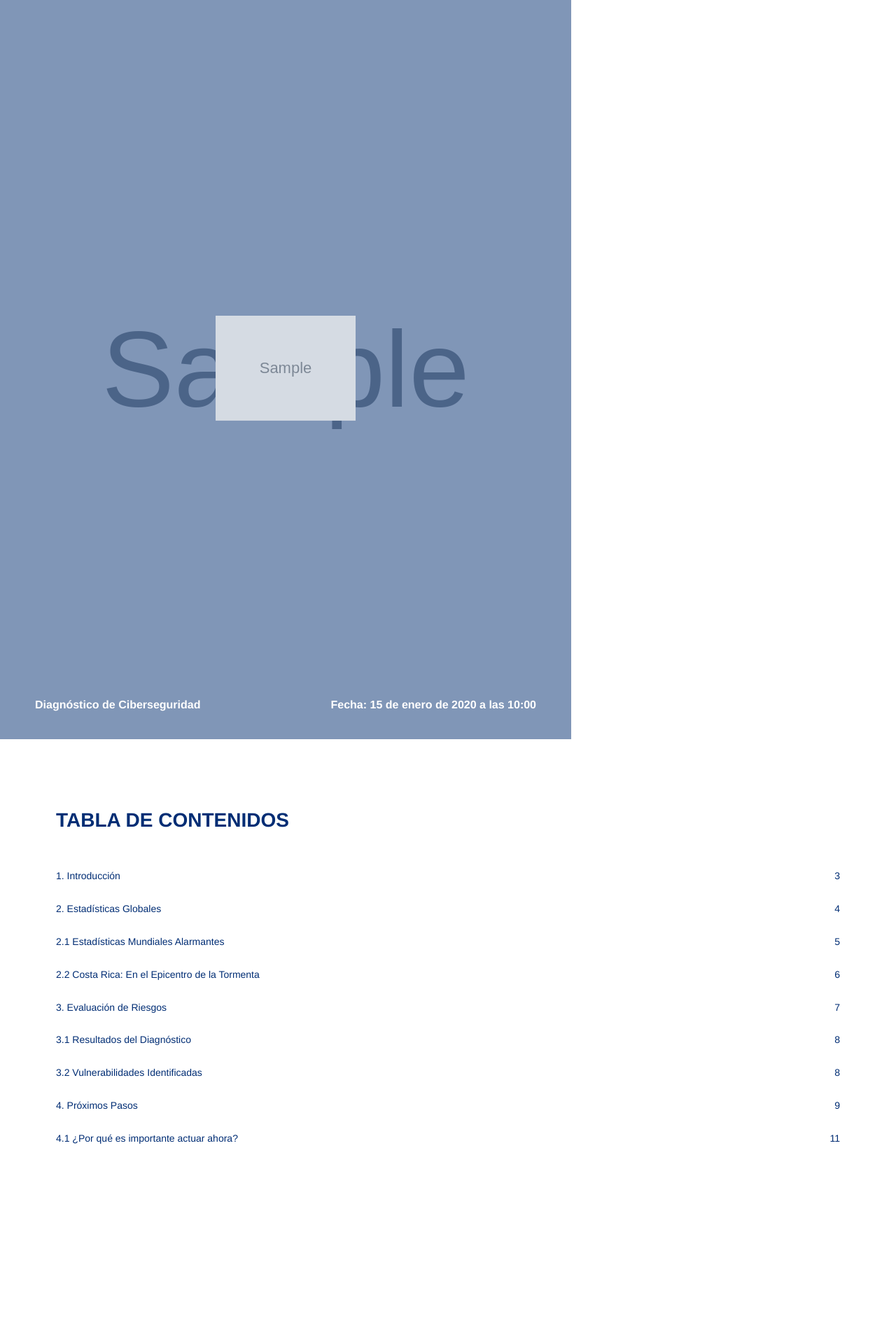
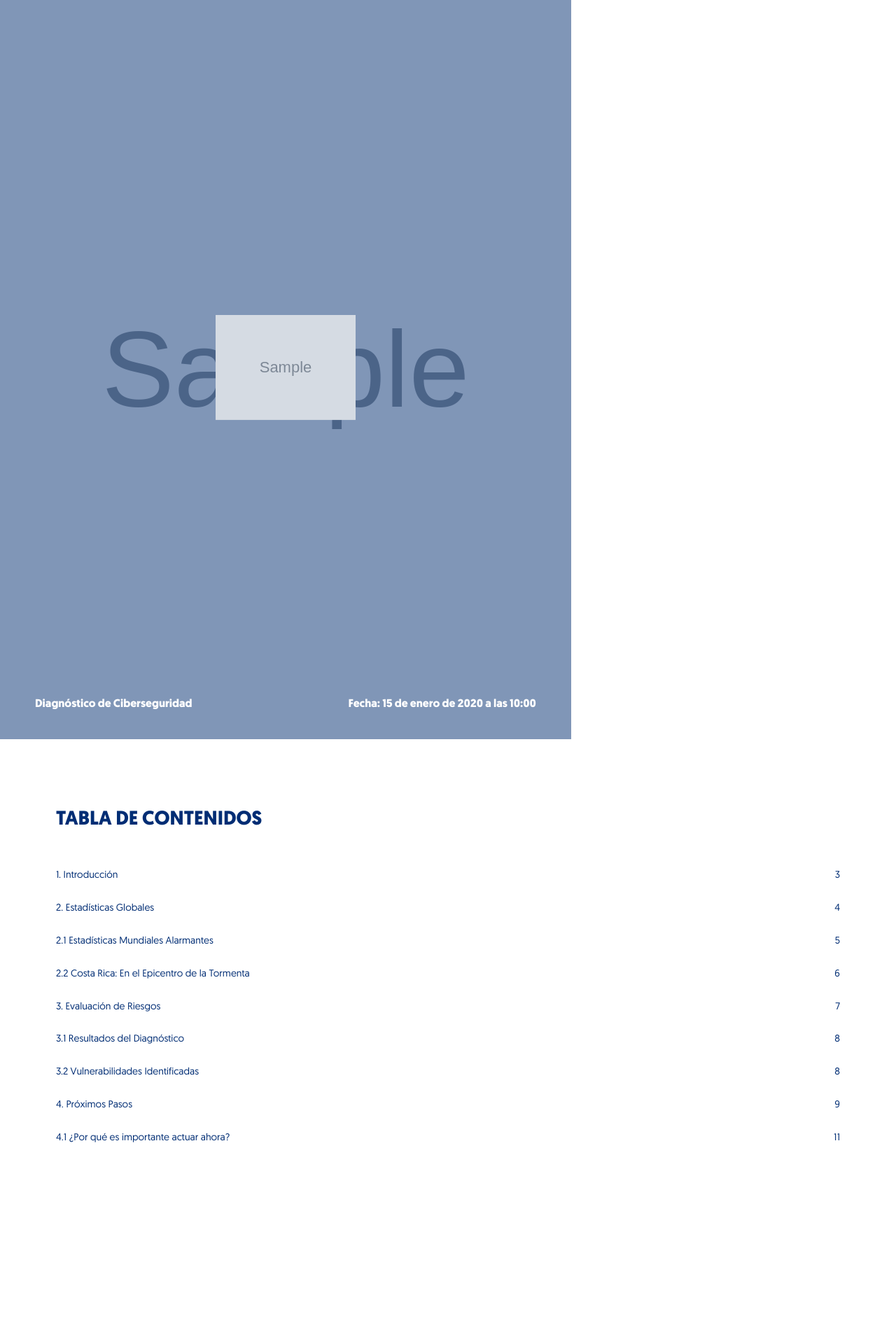
Before and after one commit to Security-Consulting-Group/scg_presales, a Django app: template templates/reports/security_assessment.html in a window 1280 px wide. Shown: the top 1920 px of the page at 70% size. Run offline with Django 5.2, Linux system fonts and the light colour scheme; the template is opened without the code that fills it: most values are stand-ins (such as "Sample title", 1, 10 or a date in 2020); grey boxes marked "Sample" are stand-in pictures; data that the repository does not hold is empty.

Commit message:
Added fonts and updated CSS

```diff
--- a/templates/reports/security_assessment.html
+++ b/templates/reports/security_assessment.html
@@ -7,6 +7,35 @@
     <title>{{ fecha_actual }} - Reporte de Evaluación de Ciberseguridad</title>
 
     <style>
+        /* Geomanist Font Face Declarations */
+        @font-face {
+            font-family: 'Geomanist';
+            src: url('{% static "fonts/Geomanist-Regular.otf" %}') format('opentype');
+            font-weight: 400;
+            font-style: normal;
+        }
+
+        @font-face {
+            font-family: 'Geomanist';
+            src: url('{% static "fonts/Geomanist-Bold.otf" %}') format('opentype');
+            font-weight: 700;
+            font-style: normal;
+        }
+
+        @font-face {
+            font-family: 'Geomanist';
+            src: url('{% static "fonts/Geomanist-Light.otf" %}') format('opentype');
+            font-weight: 300;
+            font-style: normal;
+        }
+
+        @font-face {
+            font-family: 'Geomanist';
+            src: url('{% static "fonts/Geomanist-Medium.otf" %}') format('opentype');
+            font-weight: 500;
+            font-style: normal;
+        }
+
         /* CSS Variables for colors */
         :root {
             --primary: #002d74;
@@ -42,7 +71,7 @@
         /* Cover page with no margins */
 
         body {
-            font-family: 'Helvetica', sans-serif;
+            font-family: 'Geomanist', 'Helvetica', 'DejaVu Sans', sans-serif;
             margin: 0;
             padding: 0;
             line-height: 1.2;
```
Also changed, not shown: static/fonts/Geomanist-Black.otf (added), static/fonts/Geomanist-Bold.otf (added), static/fonts/Geomanist-Book.otf (added), static/fonts/Geomanist-ExtraLight.otf (added), static/fonts/Geomanist-Light.otf (added), static/fonts/Geomanist-Medium.otf (added), static/fonts/Geomanist-Regular.otf (added), static/fonts/Geomanist-Thin.otf (added), static/fonts/Geomanist-Ultra.otf (added), 1 other file.
